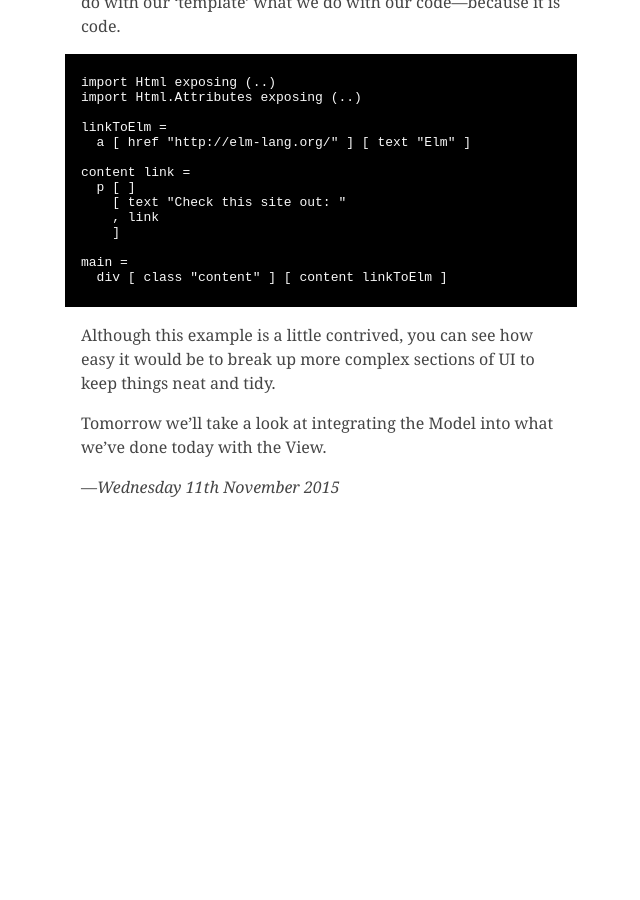
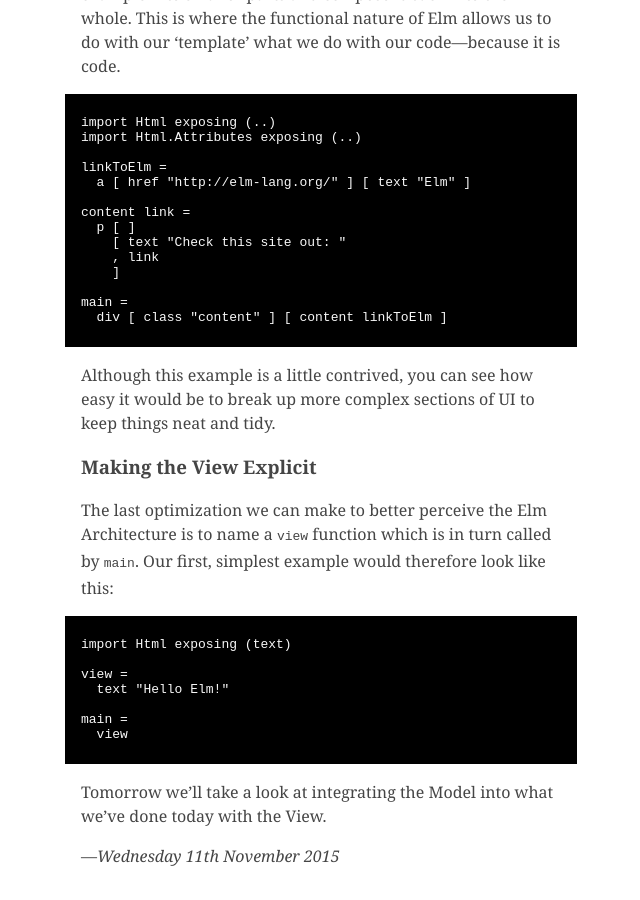
Before and after one commit to pootsbook/crossingtherubicon, a Jekyll site: the page built from _posts/2015-11-11-minimum-viable-elm-view.md, in a window 1280 px wide and 900 px high, scrolled down 2376 px. Shown: the whole window, without its empty margins (319-959 px from the left). Built offline with Jekyll 4.4.1, drawn with Linux system fonts in a browser that asks for light colours; comment, search, counter and statistics services are not loaded; before the commit the page ends 2907 px from its top, so only the background shows below that; some of the changed text lies outside the part shown.

```diff
--- a/_posts/2015-11-11-minimum-viable-elm-view.md
+++ b/_posts/2015-11-11-minimum-viable-elm-view.md
@@ -41,7 +41,9 @@
     main =
       div [ ] [ text "Hello Elm!" ]
 
-We’ve had to expand our import statement to include the `div` function and our `div` function (like all element node functions) takes two arguments, both of type **List**. The first list, which is empty in our case, is an attribute list, of type **Attribute**. The second argument is a list of children of type **Html**. The function then returns something of type **Html**. Elm uses Type Annotations, so the type annotation for `div` looks like this:
+We’ve had to expand our import statement to include the `div` function and our `div` function (like all element node functions) takes two arguments, both of type **List**. The first list, which is empty in our case, is an attribute list, of type **Attribute**. The second argument is a list of children of type **Html**. The function then returns something of type **Html**.
+
+Elm uses Type Annotations, so the type annotation for `div` looks like this:
 
     div : List Attribute -> List Html -> Html
 
@@ -85,6 +87,20 @@
 
 Although this example is a little contrived, you can see how easy it would be to break up more complex sections of UI to keep things neat and tidy.
 
+### Making the View Explicit
+
+The last optimization we can make to better perceive the Elm Architecture is to name a `view` function which is in turn called by `main`. Our first, simplest example would therefore look like this:
+
+
+    import Html exposing (text)
+
+    view =
+      text "Hello Elm!"
+
+    main =
+      view
+
+
 Tomorrow we’ll take a look at integrating the Model into what we’ve done today with the View.
 
 —*Wednesday 11th November 2015*
```
Also changed, not shown: _posts/2015-11-12-minimum-viable-elm-model.md (added, +64 -0 lines).
